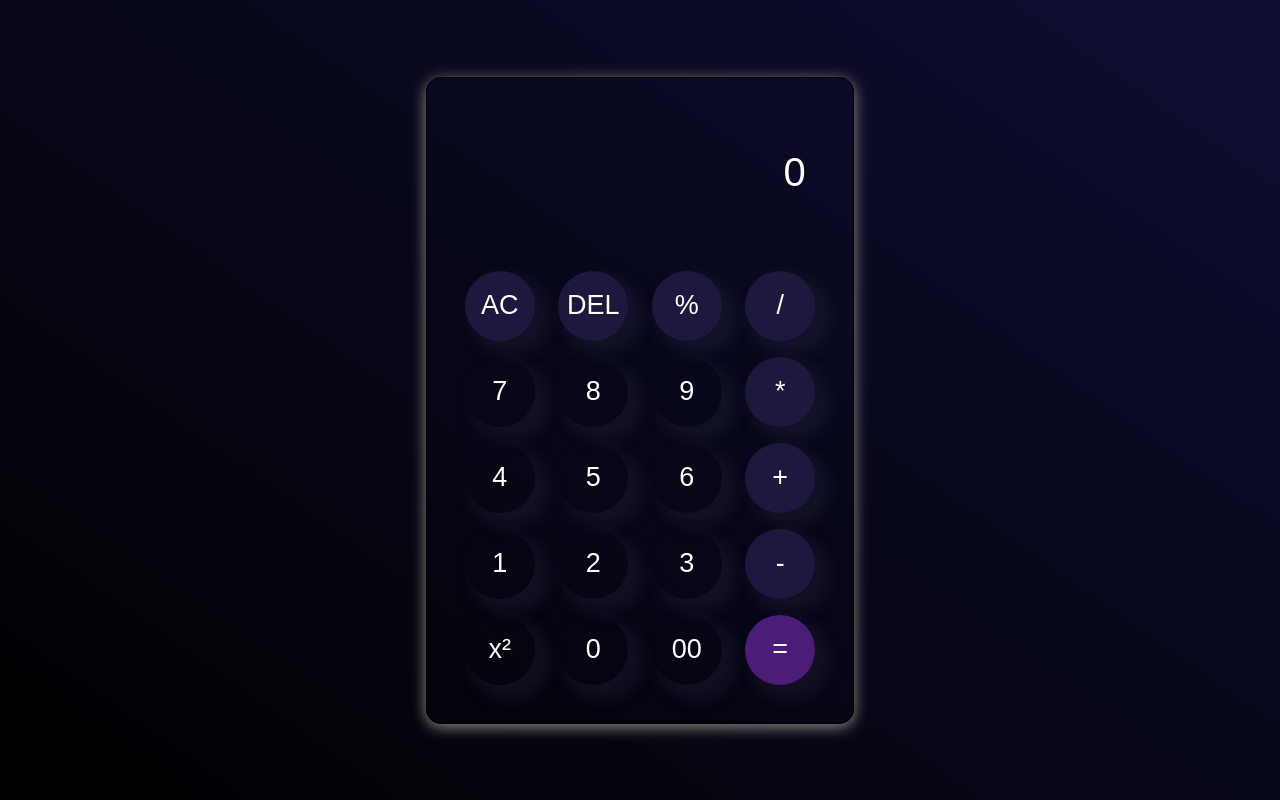
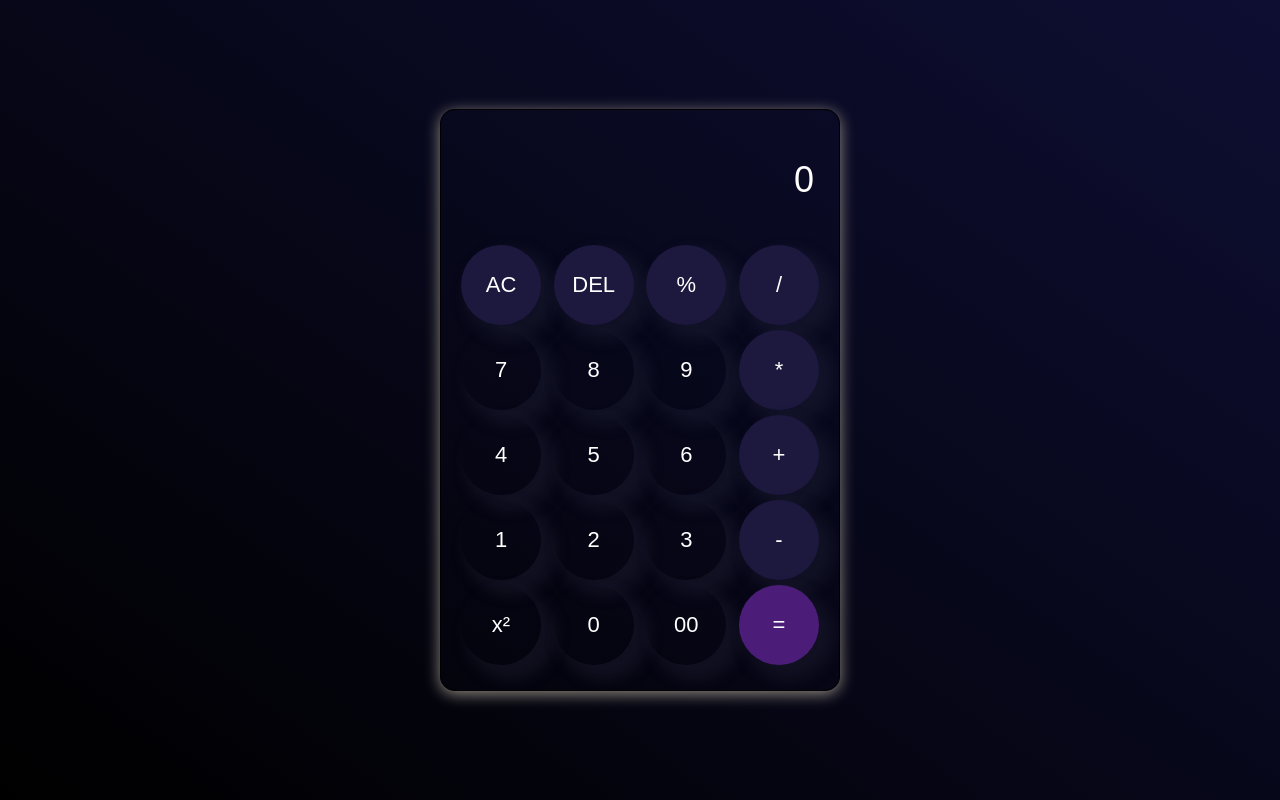
Before and after one commit to karan235689/Web-Development, a plain HTML site: page calculator/index.html in a window 1280 px wide. Drawn offline with Linux system fonts and the light colour scheme.

Commit message:
Refactor calculator CSS for improved layout
Updated styles for calculator layout and buttons.

```diff
--- a/calculator/style.css
+++ b/calculator/style.css
@@ -2,10 +2,9 @@
   margin: 0;
   padding: 0;
   box-sizing: border-box;
-  font-size: 30px;
 }
 
-body{
+body {
   width: 100%;
   height: 100vh;
   display: flex;
@@ -14,35 +13,44 @@ body{
   background: linear-gradient(35deg, black, rgb(14, 14, 51));
 }
 
-#inpt{
-  width: 350px;
-  height: 130px;
+.calculator {
+  border: 1px solid black;
+  padding: 20px;
+  border-radius: 15px;
+  box-shadow: 0px 3px 15px rgb(145, 139, 130);
+  width: 95vw;
+  max-width: 400px;
+}
+
+#inpt {
+  width: 100%;
+  height: 100px;
   border: none;
-  padding: 1px;
-  margin: 0px 0px 25px;
+  padding: 5px;
+  margin: 0px 0px 15px;
   color: rgb(255, 255, 255);
   background: transparent;
-  font-size: 40px;
+  font-size: 36px;
   text-align: right;
 }
-.calculator{
-  border: 1px solid black;
-  padding: 30px;
-  border-radius: 15px;
-  box-shadow: 0px 3px 15px rgb(145, 139, 130);
 
-}
-
-input::placeholder{
+input::placeholder {
   color: #ffffff;
 }
 
-button{
-  font-size: 27px;
+.btns div {
+  display: flex;
+  justify-content: space-between;
+  margin-bottom: 5px;
+}
+
+button {
+  font-size: 22px;
   border: none;
-  width: 70px;
-  height: 70px;
-  margin: 8px;
+  width: 22vw;
+  height: 22vw;
+  max-width: 80px;
+  max-height: 80px;
   border-radius: 50%;
   padding: 8px;
   background: transparent;
@@ -52,19 +60,19 @@ button{
   cursor: pointer;
 }
 
-button:hover{
+button:hover {
   filter: brightness(2.0);
 }
 
-button:active{
+button:active {
   transform: scale(0.95);
   backdrop-filter: brightness(0.9);
 }
 
-#eql{
+#eql {
   background-color: rgb(76, 29, 120);
 }
 
-.operators{
+.operators {
   background-color: rgb(28, 24, 62);
 }
```
Lines whose indentation alone changed are shown as unchanged.
